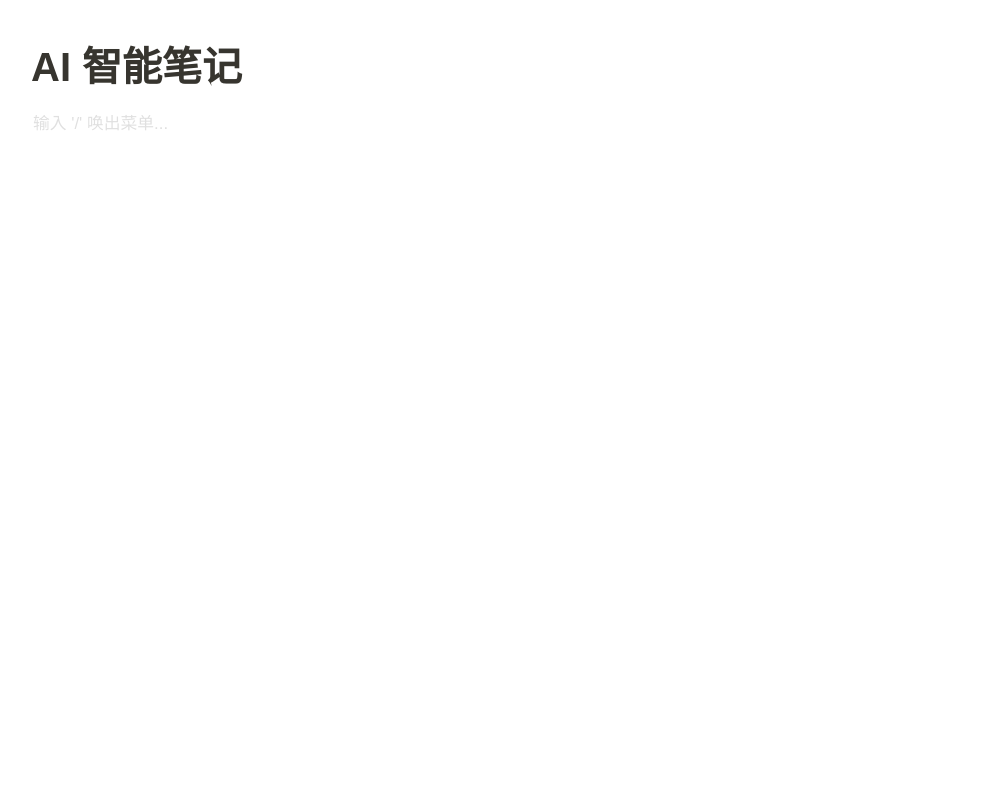
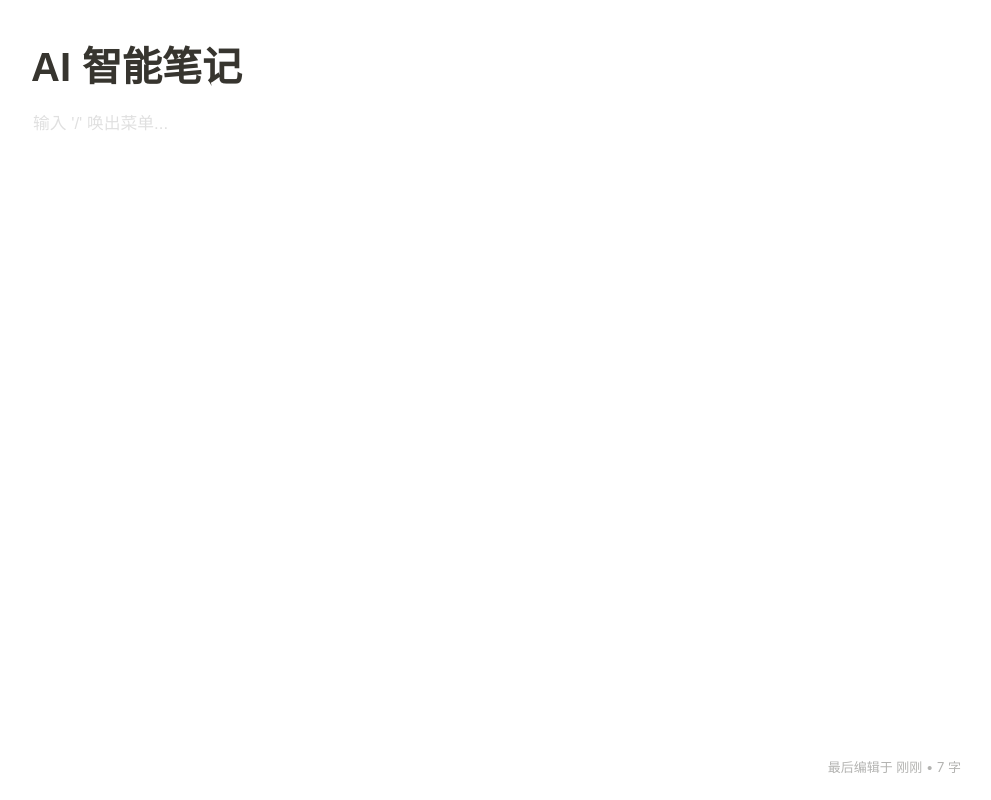
Before and after one commit to zz-gopher/ai-notion-clone, a Vue app: page / in a window 1280 px wide. Shown: the whole page, without its empty margins (287-1278 px from the left). Built offline with nearby package versions, Linux system fonts and the light colour scheme.

Commit message:
feat: 新增呼吸动态显示字数，时间功能

```diff
--- a/src/App.vue
+++ b/src/App.vue
@@ -1,5 +1,5 @@
 <script setup>
-import { ref, nextTick } from 'vue'
+import { ref, nextTick, computed, watch } from 'vue'
 
 // ==========================================
 // 1. 核心状态数据
@@ -11,6 +11,26 @@ const pageTitle = ref('AI 智能笔记')
 const blocks = ref([
   { id: '1', type: 'p', content: '' }
 ])
+
+// 动态计算总字数：标题长度 + 所有积木块内容的长度
+const wordCount = computed(() => {
+  let count = pageTitle.value.length
+  blocks.value.forEach(block => {
+    count += block.content.length
+  })
+  return count
+})
+
+// 记录最后编辑时间
+const lastEditedTime = ref('刚刚')
+
+// 侦听器魔法：只要 pageTitle 或 blocks 发生任何微小的改变，就立刻更新时间
+watch([pageTitle, blocks], () => {
+  const now = new Date()
+  const hours = now.getHours().toString().padStart(2, '0')
+  const minutes = now.getMinutes().toString().padStart(2, '0')
+  lastEditedTime.value = `${hours}:${minutes}`
+}, { deep: true }) // deep: true 意思是深度监听数组里每一行的变化
 
 // 存放所有真实 input 元素的“花名册”
 const inputRefs = ref([])
@@ -140,7 +160,9 @@ const handleArrowKey = (direction, event) => {
         {{ item.label }}
       </div>
     </div>
-
+    <div class="status-bar" v-show="wordCount > 0">
+      最后编辑于 {{ lastEditedTime }} • {{ wordCount }} 字
+    </div>
   </div>
 </template>
 
@@ -315,4 +337,14 @@ const handleArrowKey = (direction, event) => {
 .menu-item.is-selected {
   background-color: #f1f1ef;
 }
+
+.status-bar {
+  position: fixed; /* 固定在浏览器视口 */
+  bottom: 24px;
+  right: 32px;
+  font-size: 13px;
+  color: #b3b3b1; /* 极其柔和的浅灰色 */
+  pointer-events: none; /* 鼠标穿透，防止挡住底部的字点不到 */
+  transition: opacity 0.3s ease;
+}
 </style>
```
